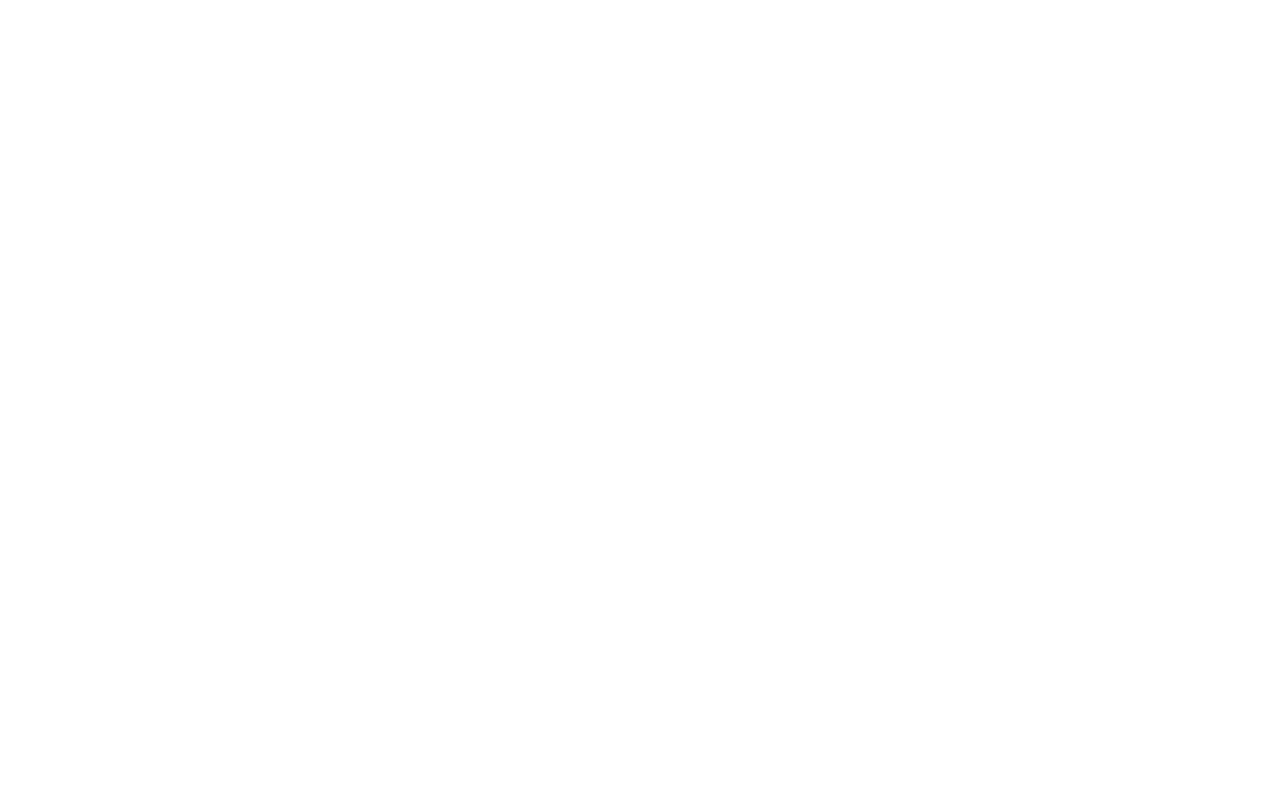
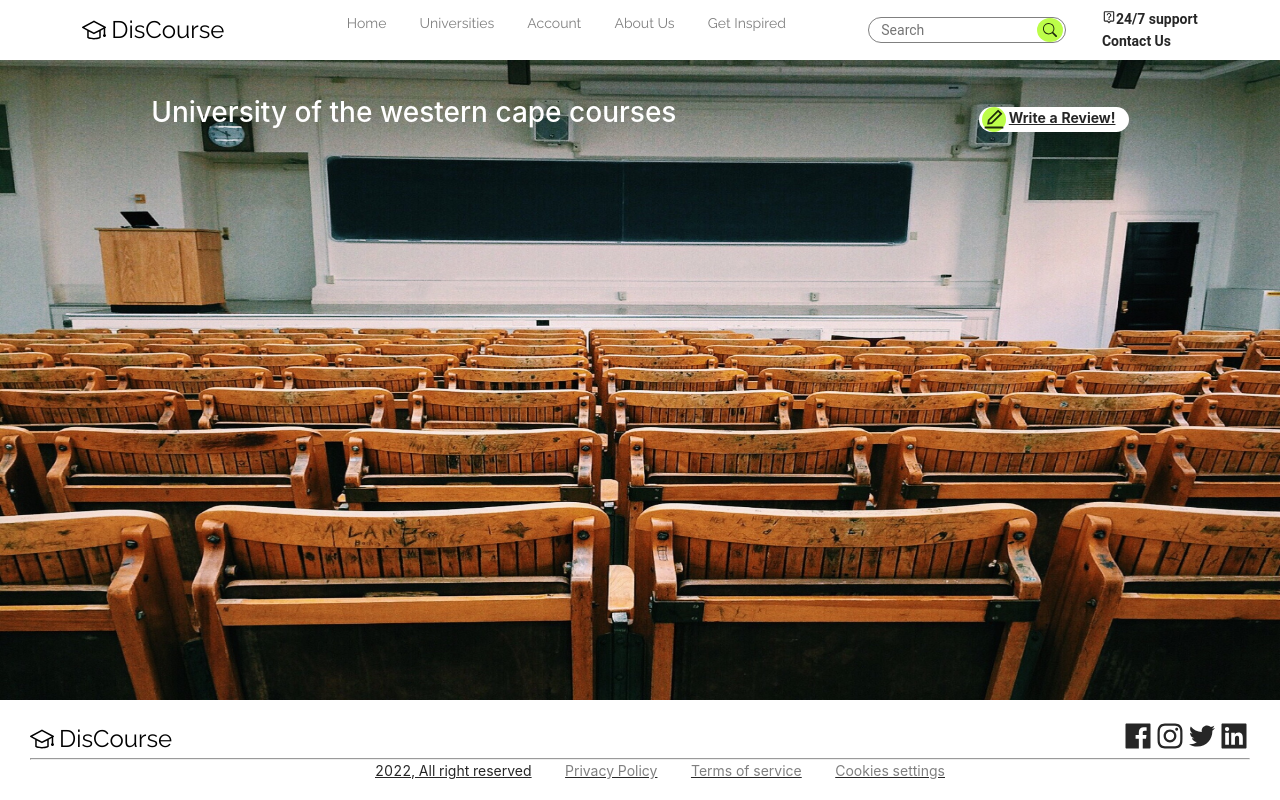
Before and after one commit to clubmrank/discourse, a React (Vite) app: page /universities/university in a window 1280 px wide. Before the commit this address had no page. Built offline with nearby package versions, Linux system fonts and the light colour scheme.

Commit message:
university page

```diff
--- a/src/App.tsx
+++ b/src/App.tsx
@@ -6,10 +6,11 @@
 import Home from "./pages/Home/Home";
 import ModuleRating from "./pages/ModuleRating/ModuleRating";
 import Modules from "./pages/Modules/Modules";
-import Universities from "./pages/Universities/Universities";
+import UniversityReview from "./pages/UniversityReviews/UniversityReview";
 import Account from "./pages/Account/Account";
 import GetInspired from "./pages/GetInspired/GetInspired";
 import AboutUs from "./pages/AboutUs/AboutUs";
+import UniversityList from "./pages/UniversityList/UniversityList";
 function App() {
   return (
     <BrowserRouter>
@@ -17,7 +18,9 @@
         <Route path="/home" element={<Home />} />
         <Route path="/modulesrating" element={<ModuleRating />} />
         <Route path="/modules" element={<Modules />} />
-        <Route path="/universities" element={<Universities />} />
+        <Route path="/universities" element={<UniversityList />}>
+          <Route path=":name" element={<UniversityReview />} />
+        </Route>
         <Route path="/account" element={<Account />} />
         <Route path="/about us" element={<AboutUs />} />
         <Route path="/get inspired" element={<GetInspired />} />
--- a/src/components/footer/Footer.tsx
+++ b/src/components/footer/Footer.tsx
@@ -19,7 +19,7 @@
           <AiFillLinkedin />
         </div>
       </div>
-
+      <hr />
       <ul>
         <li>2022, All right reserved</li>
         <li>
--- a/src/components/footer/footer.module.scss
+++ b/src/components/footer/footer.module.scss
@@ -1,3 +1,5 @@
+@import "../../assets/css/colors";
+@import "../../assets/css/font";
 footer {
   margin-top: 20px;
   width: 100vw;
@@ -16,6 +18,9 @@
     list-style: none;
     justify-content: space-between;
     text-decoration: underline;
+    a {
+      color: $light-grey;
+    }
   }
   .socials > * {
     font-size: xx-large;
--- a/src/pages/Universities/Universities.tsx
+++ /dev/null
@@ -1,14 +0,0 @@
-import React from "react";
-import Footer from "../../components/footer/Footer";
-import Header from "../../components/header/Header";
-import styles from "./universities.module.scss";
-const Universities = () => {
-  return (
-    <div className={styles.universtiesMain}>
-      <Header />
-      <Footer />
-    </div>
-  );
-};
-
-export default Universities;
--- /dev/null
+++ b/src/pages/UniversityList/UniversityList.tsx
@@ -0,0 +1,98 @@
+import React from "react";
+import styles from "./universityList.module.scss";
+import Header from "../../components/header/Header";
+import Footer from "../../components/footer/Footer";
+import { AiOutlineDown } from "react-icons/ai";
+import { Button, Dropdown, Menu, Space } from "antd";
+import { Card } from "antd";
+import { Link, Outlet, useOutlet } from "react-router-dom";
+const { Meta } = Card;
+const UniversityList = () => {
+  const outlet = useOutlet();
+  const universities = (
+    <Menu
+      items={[
+        {
+          key: "1",
+          label: <a>1st menu item</a>,
+        },
+        {
+          key: "2",
+          label: <a>2nd menu item</a>,
+        },
+        {
+          key: "3",
+          label: <a>3rd menu item</a>,
+        },
+      ]}
+    />
+  );
+  return (
+    <div className={styles.uniMain}>
+      <Header />
+
+      {outlet ? (
+        <Outlet />
+      ) : (
+        <div className={styles.uniCont}>
+          <div className={styles.uniTop}>
+            <h1>Choose Your university</h1>
+            <div className={styles.topRight}></div>
+          </div>
+          <div className={styles.uniReviews}>
+            <ul>
+              <li>
+                <Link to="university">
+                  <div className={styles.uniDropdown}></div>
+                  <Dropdown
+                    overlay={universities}
+                    placement="right"
+                    overlayStyle={{ backgroundColor: "red", width: "200px" }}
+                  >
+                    <Card
+                      hoverable={true}
+                      title="University Of The Western Cape"
+                      style={{
+                        width: 200,
+                        position: "relative",
+                      }}
+                      cover={
+                        <img alt="example" src="/images/UWC_logo.svg.png" />
+                      }
+                    />
+                  </Dropdown>
+                </Link>
+              </li>
+              <li>
+                <Link to="/university_of_the_western_cape">
+                  <div className={styles.uniDropdown}></div>
+                  <Dropdown
+                    overlay={universities}
+                    placement="right"
+                    overlayStyle={{ backgroundColor: "red", width: "200px" }}
+                  >
+                    <Card
+                      hoverable={true}
+                      title="University Of The Western Cape"
+                      style={{
+                        width: 200,
+                        position: "relative",
+                      }}
+                      cover={
+                        <img alt="example" src="/images/UWC_logo.svg.png" />
+                      }
+                    />
+                  </Dropdown>
+                </Link>
+              </li>
+            </ul>
+          </div>
+        </div>
+      )}
+
+      <Footer />
+    </div>
+  );
+};
+
+export default UniversityList;
--- /dev/null
+++ b/src/pages/UniversityList/universityList.module.scss
@@ -0,0 +1,49 @@
+@import "../../assets/css/colors";
+@import "../../assets/css/font";
+.uniMain {
+  height: 80vh;
+  .uniCont {
+    background: url("/images/chairs.jpg");
+    height: 100%;
+    background-position: center;
+    background-size: 100% 100%;
+    background-repeat: no-repeat;
+    padding-top: 30px;
+    .uniTop {
+      display: flex;
+      justify-content: space-around;
+      align-items: center;
+
+      h1 {
+        color: #fff;
+      }
+
+      .topRight {
+        background-color: #fff;
+        display: none;
+        text-decoration: underline;
+
+        height: 25px;
+        width: 150px;
+        border-radius: 20px;
+
+        .uniReviewsIcon {
+          background-color: $primary-color;
+          border-radius: 50%;
+          font-size: x-large;
+          margin: 0px 3px 0 3px;
+          display: flex;
+          justify-content: center;
+        }
+      }
+    }
+    .uniReviews {
+      ul {
+        display: flex;
+        justify-content: space-evenly;
+        .uniDropdown {
+        }
+      }
+    }
+  }
+}
--- /dev/null
+++ b/src/pages/UniversityReviews/UniversityReview.tsx
@@ -0,0 +1,27 @@
+import React from "react";
+import Footer from "../../components/footer/Footer";
+import Header from "../../components/header/Header";
+import styles from "./universities.module.scss";
+import { AiOutlineEdit } from "react-icons/ai";
+const UniversityReview = () => {
+  return (
+    <div className={styles.uniMain}>
+      <div className={styles.uniCont}>
+        <div className={styles.uniTop}>
+          <h1>University of the western cape courses</h1>
+          <div className={styles.topRight}>
+            <div className={styles.uniReviewsIcon}>
+              <AiOutlineEdit />
+            </div>
+            <span>
+              <b>Write a Review!</b>
+            </span>
+          </div>
+        </div>
+        <div className={styles.uniReviews}></div>
+      </div>
+    </div>
+  );
+};
+
+export default UniversityReview;
--- /dev/null
+++ b/src/pages/UniversityReviews/universities.module.scss
@@ -0,0 +1,40 @@
+@import "../../assets/css/colors";
+@import "../../assets/css/font";
+.uniMain {
+  height: 80vh;
+  .uniCont {
+    background: url("/images/chairs.jpg");
+    height: 100%;
+    background-position: center;
+    background-size: 100% 100%;
+    background-repeat: no-repeat;
+    padding-top: 30px;
+    .uniTop {
+      display: flex;
+      justify-content: space-around;
+      align-items: center;
+
+      h1 {
+        color: #fff;
+      }
+
+      .topRight {
+        background-color: #fff;
+        display: flex;
+        text-decoration: underline;
+
+        height: 25px;
+        width: 150px;
+        border-radius: 20px;
+        .uniReviewsIcon {
+          background-color: $primary-color;
+          border-radius: 50%;
+          font-size: x-large;
+          margin: 0px 3px 0 3px;
+          display: flex;
+          justify-content: center;
+        }
+      }
+    }
+  }
+}
```
Also changed, not shown: public/images/UWC_logo.svg.png (added), public/images/chairs.jpg (added), src/pages/Universities/universities.module.scss (deleted).
